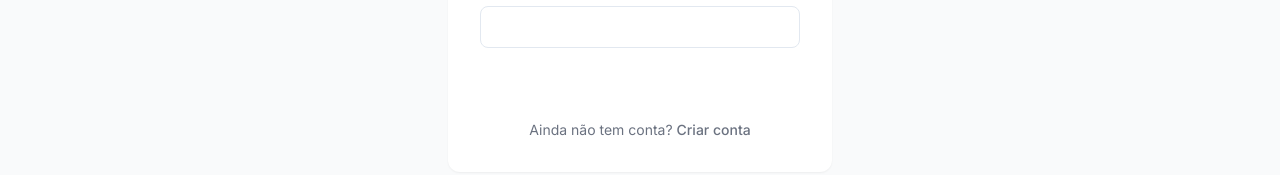
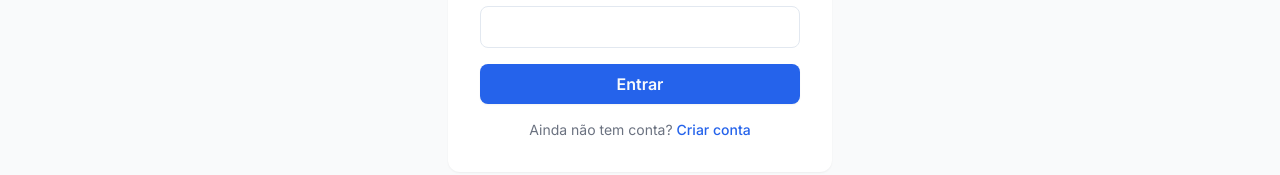
Before and after one commit to oagcoliveira/vizy-civic, a Next.js app in the folder frontend/: page /login in a window 1280 px wide. Shown: the part 465-640 px from the top of the page. Built offline with nearby package versions, Linux system fonts and the light colour scheme; no server answers.

Commit message:
Fix login button contrast

```diff
--- a/frontend/src/app/login/page.tsx
+++ b/frontend/src/app/login/page.tsx
@@ -40,7 +40,7 @@ export default function LoginPage() {
               type="email"
               value={email}
               onChange={(e) => setEmail(e.target.value)}
-              className="w-full border rounded-lg px-3 py-2 focus:outline-none focus:ring-2 focus:ring-brand-500"
+              className="w-full border rounded-lg px-3 py-2 focus:outline-none focus:ring-2 focus:ring-primary"
               required
             />
           </div>
@@ -50,7 +50,7 @@ export default function LoginPage() {
               type="password"
               value={password}
               onChange={(e) => setPassword(e.target.value)}
-              className="w-full border rounded-lg px-3 py-2 focus:outline-none focus:ring-2 focus:ring-brand-500"
+              className="w-full border rounded-lg px-3 py-2 focus:outline-none focus:ring-2 focus:ring-primary"
               required
             />
           </div>
@@ -58,14 +58,14 @@ export default function LoginPage() {
           <button
             type="submit"
             disabled={loading}
-            className="w-full bg-brand-700 text-white py-2 rounded-lg font-semibold hover:bg-brand-900 transition disabled:opacity-60"
+            className="w-full bg-primary text-primary-foreground py-2 rounded-lg font-semibold shadow-sm hover:bg-primary/90 transition disabled:cursor-not-allowed disabled:opacity-60"
           >
             {loading ? t("shared.loading") : t("login.submit")}
           </button>
         </form>
         <p className="text-center text-sm text-gray-500 mt-4">
           {t("login.no_account")}{" "}
-          <Link href="/cadastro" className="text-brand-700 font-medium">
+          <Link href="/cadastro" className="text-primary font-medium hover:underline">
             {t("login.signup_link")}
           </Link>
         </p>
```
